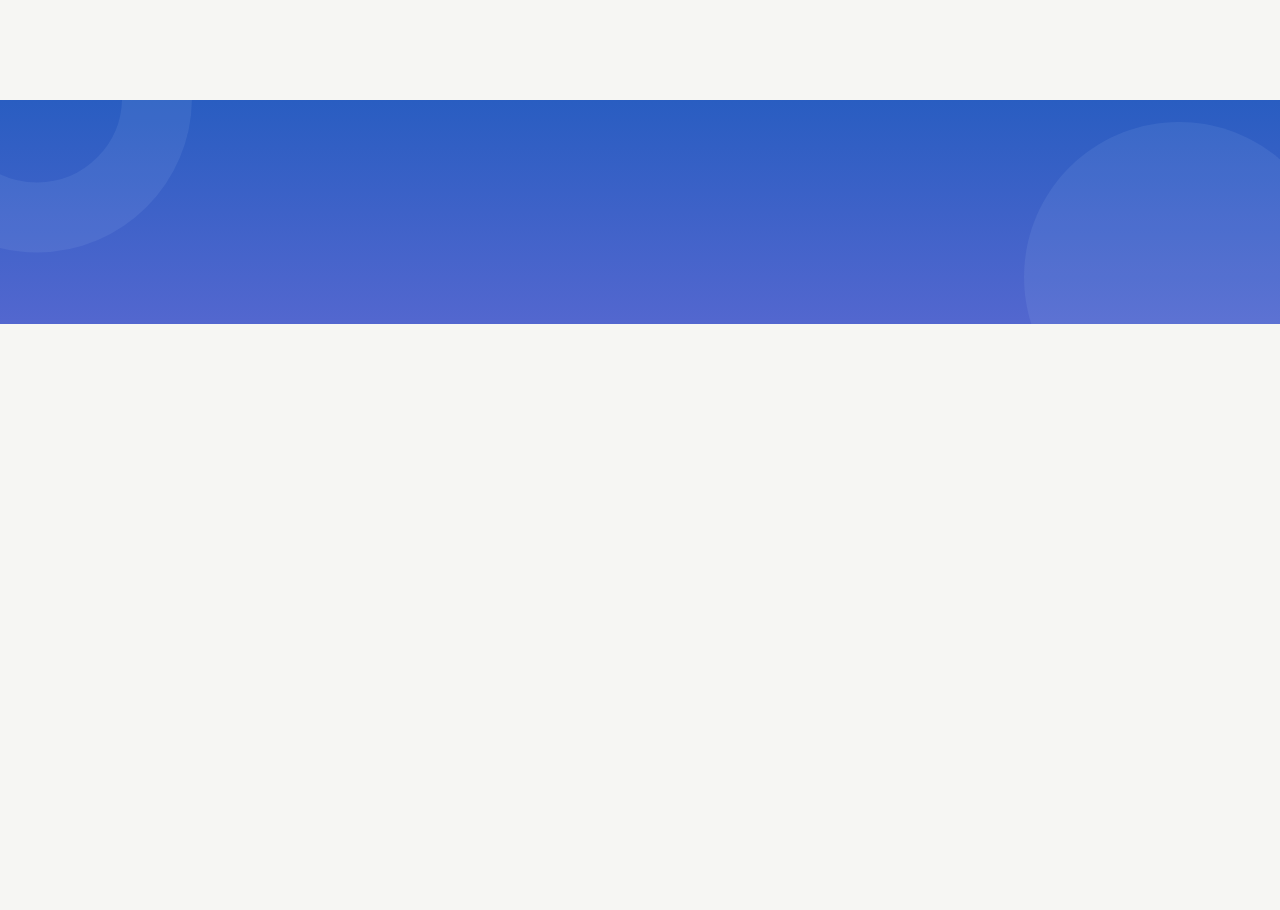
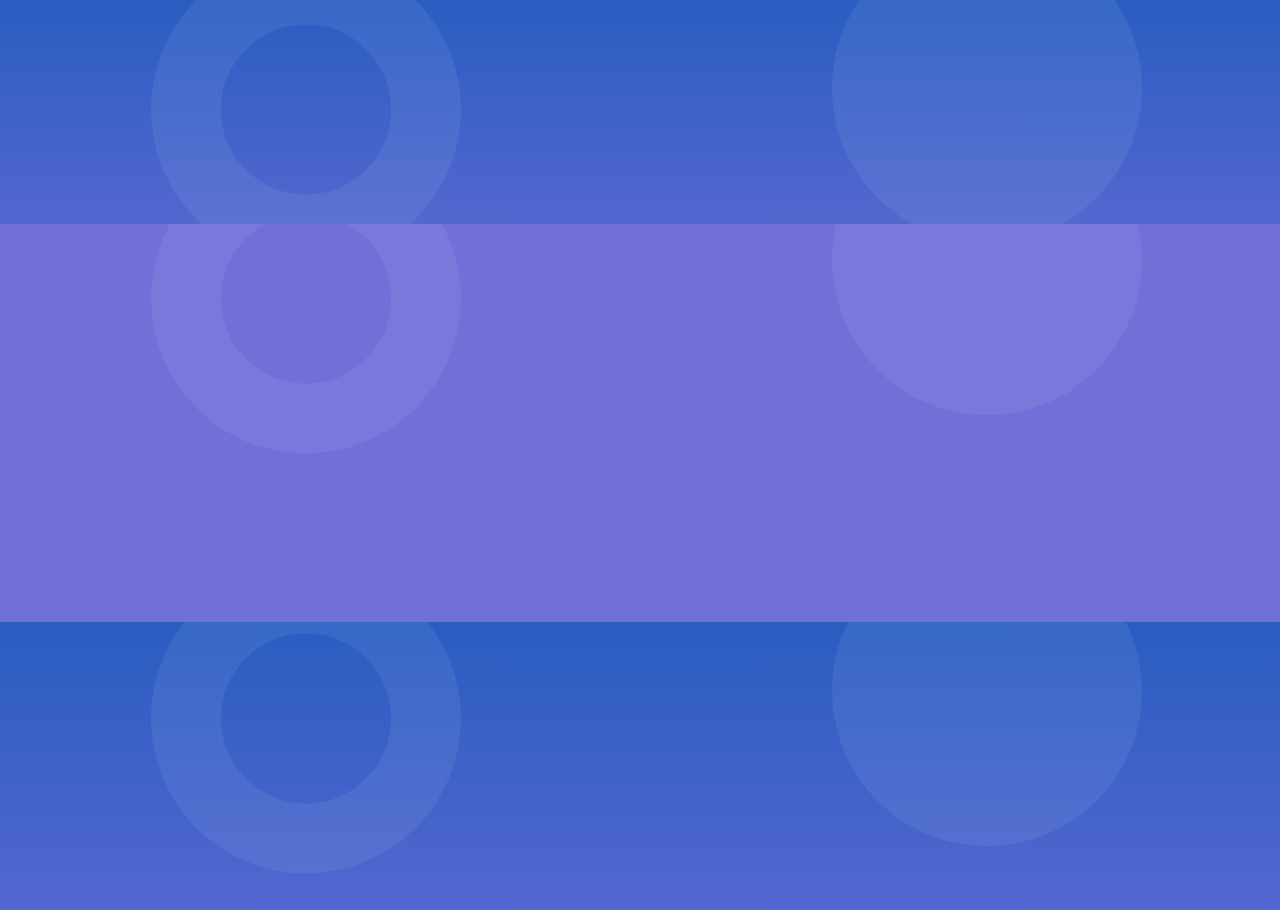
Before and after one commit to PavliukD/animations, a website built with webpack: page src/index.html in a window 1280 px wide. Before the commit the page ends 800 px from the top, so only its background shows below. Built offline with nearby package versions, Linux system fonts and the light colour scheme.

Commit message:
animations

```diff
--- a/src/index.html
+++ b/src/index.html
@@ -13,7 +13,31 @@
         rel="stylesheet">
 </head>
 <body>
-    <div class="animation">
+    <div class="animation" data-animation=""  data-time="12000">
+        <svg xmlns="http://www.w3.org/2000/svg" viewBox="0 0 310 197" fill="none" class="animation-elemnt-one one">
+            <path opacity="0.1"
+                d="M155 218C221.274 218 275 164.274 275 98C275 31.7258 221.274 -22 155 -22C88.7258 -22 35 31.7258 35 98C35 164.274 88.7258 218 155 218Z"
+                stroke="#ABC8F3" stroke-width="70" />
+        </svg>
+        <svg xmlns="http://www.w3.org/2000/svg" viewBox="0 0 320 320" fill="none" class="animation-elemnt-two one">
+            <path opacity="0.1"
+                d="M160 320C248.366 320 320 248.366 320 160C320 71.6344 248.366 0 160 0C71.6344 0 0 71.6344 0 160C0 248.366 71.6344 320 160 320Z"
+                fill="#ABC8F3" />
+        </svg>
+    </div>
+    <div class="animation-two" data-animation=""  data-time="12000">
+        <svg xmlns="http://www.w3.org/2000/svg" viewBox="0 0 310 197" fill="none" class="animation-elemnt-one one">
+            <path opacity="0.1"
+                d="M155 218C221.274 218 275 164.274 275 98C275 31.7258 221.274 -22 155 -22C88.7258 -22 35 31.7258 35 98C35 164.274 88.7258 218 155 218Z"
+                stroke="#ABC8F3" stroke-width="70" />
+        </svg>
+        <svg xmlns="http://www.w3.org/2000/svg" viewBox="0 0 320 320" fill="none" class="animation-elemnt-two one">
+            <path opacity="0.1"
+                d="M160 320C248.366 320 320 248.366 320 160C320 71.6344 248.366 0 160 0C71.6344 0 0 71.6344 0 160C0 248.366 71.6344 320 160 320Z"
+                fill="#ABC8F3" />
+        </svg>
+    </div>
+    <div class="animation-three" data-animation="" data-time="12000">
         <svg xmlns="http://www.w3.org/2000/svg" viewBox="0 0 310 197" fill="none" class="animation-elemnt-one one">
             <path opacity="0.1"
                 d="M155 218C221.274 218 275 164.274 275 98C275 31.7258 221.274 -22 155 -22C88.7258 -22 35 31.7258 35 98C35 164.274 88.7258 218 155 218Z"
--- a/src/index.js
+++ b/src/index.js
@@ -4,17 +4,28 @@ import html from './index.html'
 Annimation()
 
 function Annimation() {
-    const wrap = document.querySelector('.animation')
+    const wrap = document.querySelectorAll('[data-animation=""]')
 
-    const elOne = wrap.querySelector('.animation-elemnt-one')
-    const elTwo = wrap.querySelector('.animation-elemnt-two')
+    wrap.forEach(el => {
+        const elOne = el.querySelector('.animation-elemnt-one')
+        const elTwo = el.querySelector('.animation-elemnt-two')
+
 
         const steps = ['one', 'two', 'three', 'four', 'five', 'six']
+        const time = Number(el.dataset.time)
 
         let counter = 0
 
+        elOne.classList.remove(steps[counter])
+            elTwo.classList.remove(steps[counter])
+            counter++
+            elOne.classList.add(steps[counter])
+            elTwo.classList.add(steps[counter])
+
+
         setInterval(() => {
             elOne.classList.remove(steps[counter])
+            elTwo.classList.remove(steps[counter])
             if (counter === steps.length - 1) {
                 counter = 0
                 elOne.classList.add(steps[counter])
@@ -24,5 +35,7 @@ function Annimation() {
             counter++
             elOne.classList.add(steps[counter])
             elTwo.classList.add(steps[counter])
-    }, 18000)
+        }, time)
+
+    })
 }
--- a/src/main.scss
+++ b/src/main.scss
@@ -51,13 +51,45 @@ a {
 
 .animation{
     margin: auto;
-    margin-top: 100px;
     width: 100%;
     max-width: 1296px;
     height: 224px;
     background: linear-gradient(180deg, #295DC1 0%, #5367CF 100%);
     position: relative;
     overflow: hidden;
+
+
+    @media (max-width: 768px) {
+        height: 400px;
+    }
+}
+
+.animation-two {
+    margin: auto;
+    width: 100%;
+    max-width: 1296px;
+    height: 398px;
+    background: #716FD8;
+    position: relative;
+    overflow: hidden;
+
+    @media (max-width: 768px) {
+        height: 512px;
+    }
+}
+
+.animation-three {
+    margin: auto;
+    width: 100%;
+    max-width: 1296px;
+    height: 288px;
+    background: linear-gradient(180deg, #295DC1 0%, #5367CF 100%);
+    position: relative;
+    overflow: hidden;
+
+    @media (max-width: 768px) {
+        height: 400px;
+    }
 }
 
 .animation-elemnt-one{
@@ -67,7 +99,7 @@ a {
     transform: translateX(-100%);
 
     transition-property: top, left;
-    transition-duration: 18000ms;
+    transition-duration: 12000ms;
     transition-delay: 0;
     transition-timing-function: linear;
 
@@ -87,8 +119,12 @@ a {
     }
 
     &.four{
-        left: 50%;
+        left: 50.27%;
         top: 0%;
+
+        @media (max-width: 768px) {
+            left: 50.75%;
+        }
     }
 
     &.five{
@@ -110,7 +146,7 @@ a {
         transform: translateX(100%);
 
         transition-property: top, right;
-        transition-duration: 18000ms;
+        transition-duration: 12000ms;
         transition-delay: 0;
         transition-timing-function: linear;
 
@@ -130,8 +166,12 @@ a {
         }
 
         &.four{
-            right: 50.2%;
+            right: 50.27%;
             top: -19%;
+
+            @media (max-width: 768px) {
+                    right: 50.75%;
+                }
         }
 
         &.five{
```
Also changed, not shown: build/index.html, build/main.css, build/main.js. Lines whose indentation alone changed are shown as unchanged.
